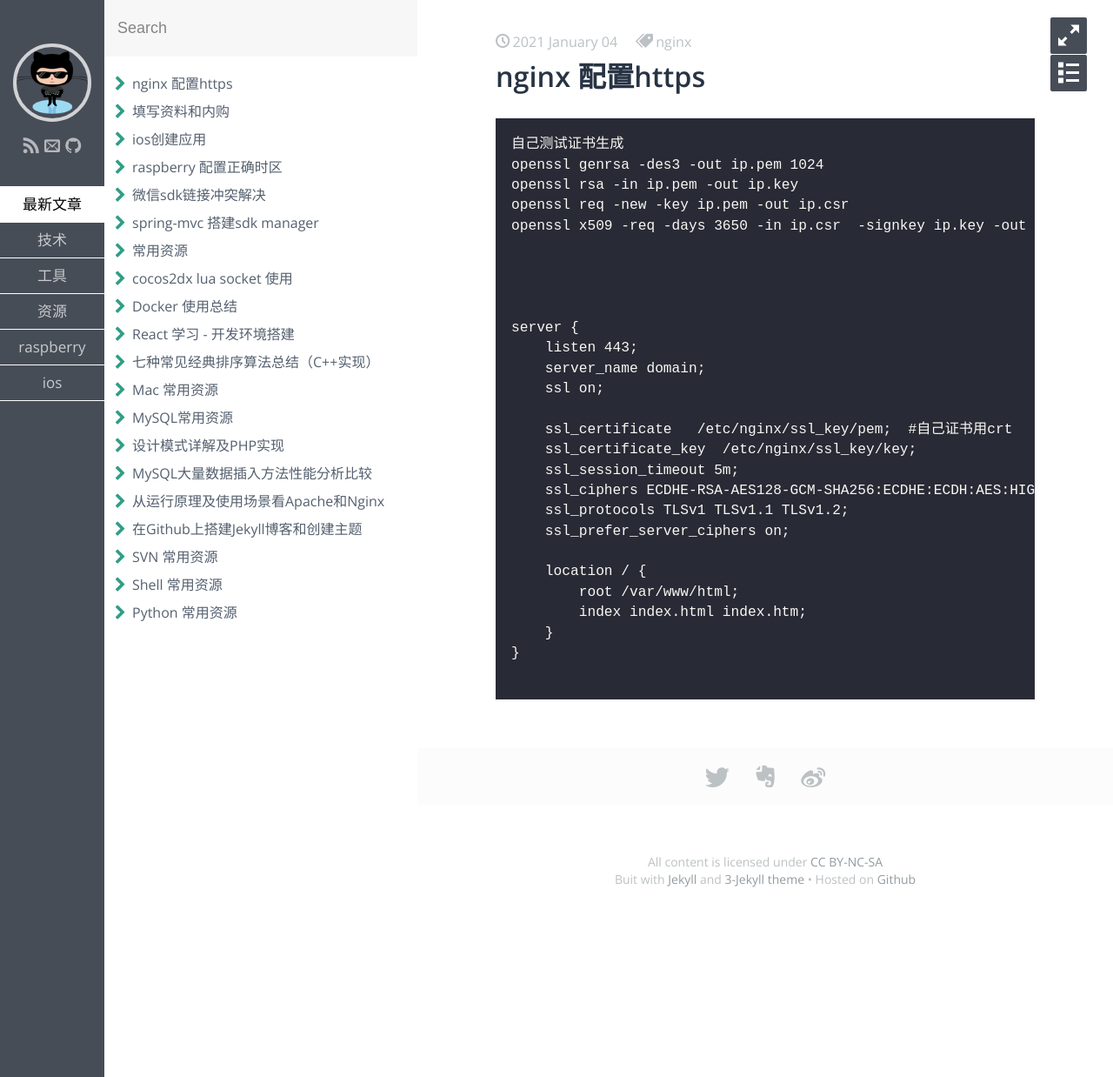
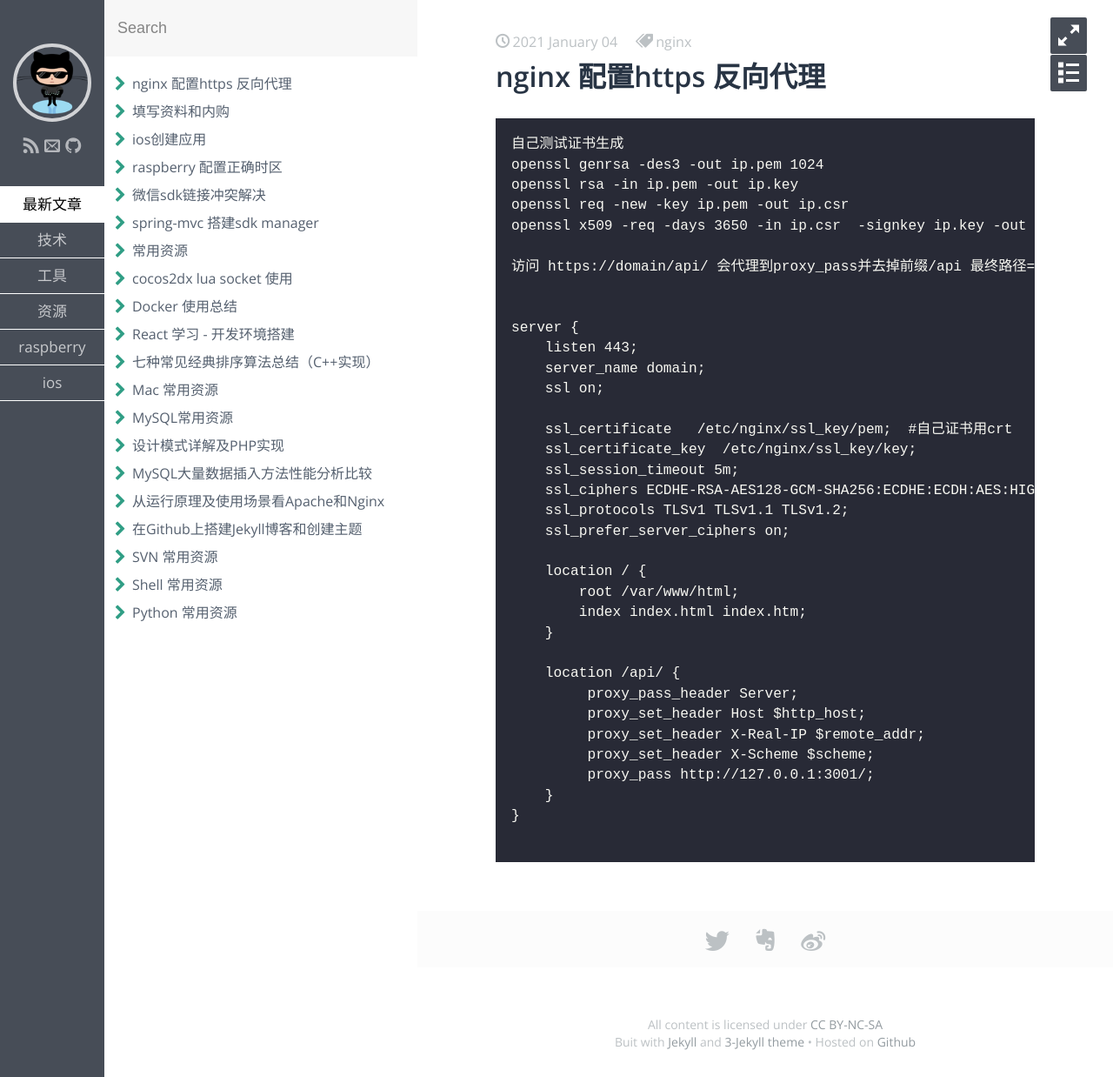
Before and after one commit to zhjzjnb/zhjzjnb.github.io, a Jekyll site: the page built from _posts/tech/2021-01-04-nginx-https.md, in a window 1280 px wide. Shown: the whole page at 87% size. Built offline with Jekyll 4.4.1, drawn with Linux system fonts in a browser that asks for light colours; some web fonts are replaced.

Commit message:
Update 2021-01-04-nginx-https.md

````diff
--- a/_posts/tech/2021-01-04-nginx-https.md
+++ b/_posts/tech/2021-01-04-nginx-https.md
@@ -1,9 +1,9 @@
 ---
 layout: post
-title: nginx 配置https
+title: nginx 配置https 反向代理
 category: 技术
 tags:  nginx
-keywords: nginx https
+keywords: nginx https proxy
 ---
 
 
@@ -15,7 +15,7 @@ openssl rsa -in ip.pem -out ip.key
 openssl req -new -key ip.pem -out ip.csr
 openssl x509 -req -days 3650 -in ip.csr  -signkey ip.key -out ip.crt
 
-
+访问 https://domain/api/ 会代理到proxy_pass并去掉前缀/api 最终路径=>/ /api/login =>/login
 
 
 server {
@@ -34,6 +34,14 @@ server {
         root /var/www/html;
         index index.html index.htm;
     }
+
+    location /api/ {
+         proxy_pass_header Server;
+         proxy_set_header Host $http_host;
+         proxy_set_header X-Real-IP $remote_addr;
+         proxy_set_header X-Scheme $scheme;
+         proxy_pass http://127.0.0.1:3001/;
+    }
 }
 
 ```
````
